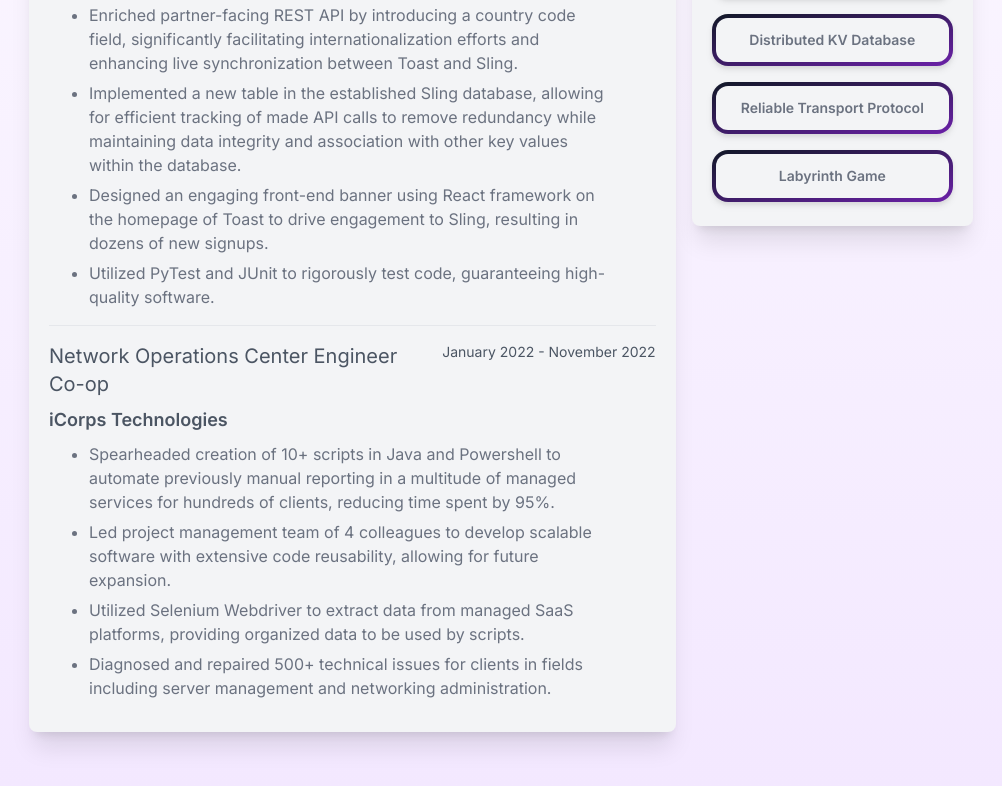
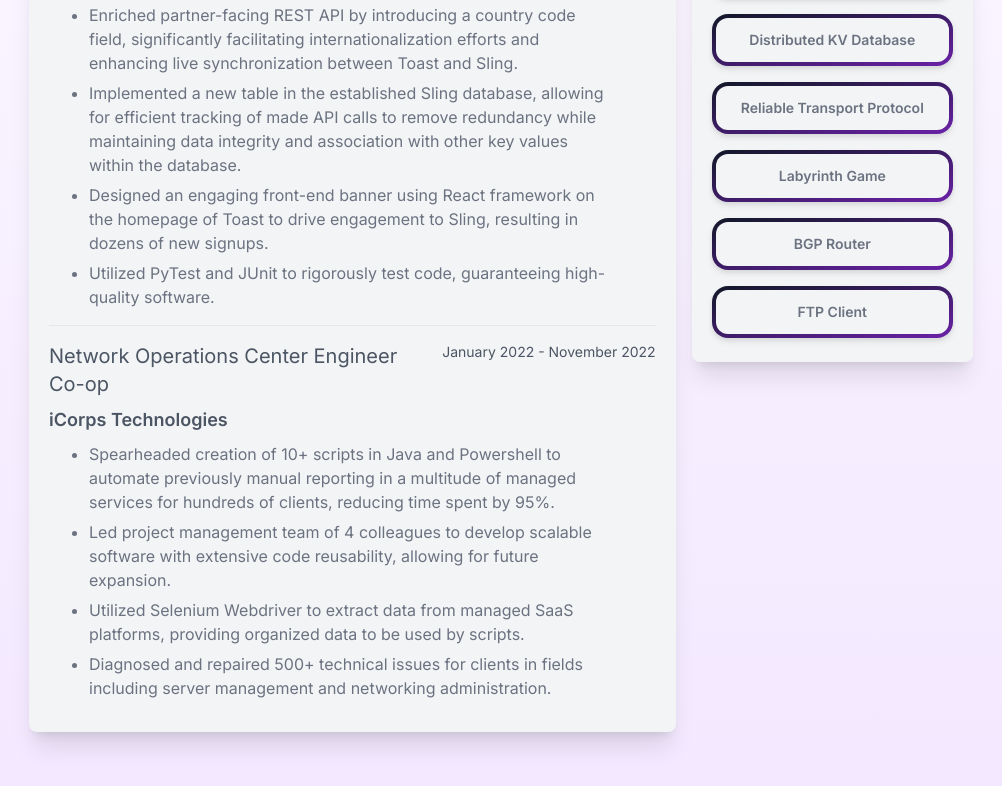
Before and after one commit to nolanpollack/resume, a Next.js app: page / in a window 1280 px wide. Shown: the part 734-1520 px from the top of the page, without its empty margins (139-1141 px from the left). Built offline with nearby package versions, Linux system fonts and the light colour scheme.

Commit message:
more projects

```diff
--- a/src/app/components/ProjectsSection.tsx
+++ b/src/app/components/ProjectsSection.tsx
@@ -5,19 +5,49 @@
 import { useState } from "react";
 import Modal from "@/components/Modal";
 import TextItem from "@/components/TextItem";
+import github from "@/assets/github.svg";
+import Image from "next/image";
+import icon from "@/app/icon.svg";
+
+function LinkWithIcon({
+  link,
+  linkIcon,
+  alt,
+}: {
+  link: string;
+  linkIcon: any;
+  alt: string;
+}) {
+  return (
+    <a
+      className="flex flex-row space-x-2 rounded-lg px-1 pt-0 hover:bg-gray-200"
+      href={link}
+      target="_blank"
+    >
+      <Image src={linkIcon} alt={alt} width={15} height={15} />
+      <H5>{link}</H5>
+    </a>
+  );
+}
+
+type LinkProps = {
+  link: string;
+  linkIcon: any;
+  alt: string;
+};
 
 function Project({
   title,
   date,
   description,
   skills,
-  link,
+  links,
 }: {
   title: string;
   date: string;
   description: string[];
   skills?: string[];
-  link?: string;
+  links?: LinkProps[];
 }) {
   const [isOpen, setIsOpen] = useState(false);
 
@@ -30,16 +60,32 @@
     ? skills.map((skill, index) => <TextItem key={index} title={skill} />)
     : null;
 
+  const linksWithIcons = links
+    ? links.map((link) => (
+        <LinkWithIcon
+          key={link.link}
+          link={link.link}
+          linkIcon={link.linkIcon}
+          alt={link.alt}
+        />
+      ))
+    : null;
+
   return (
     <div>
       <Button title={title} onClick={() => setIsOpen(true)} />
       <Modal title={title} date={date} isOpen={isOpen} setIsOpen={setIsOpen}>
         <div className="divide-y">
-          <ul className="text-gray-600">{bullets}</ul>
+          <ul className="text-pretty text-gray-600">{bullets}</ul>
           {skills && (
             <div className="mt-2 pt-3">
               <p className="mr-1 inline-flex text-gray-600">Skills: </p>
               {skillItems}
+            </div>
+          )}
+          {links && (
+            <div className="mt-3 pt-3">
+              <div className="inline-flex flex-col">{linksWithIcons}</div>
             </div>
           )}
         </div>
@@ -62,6 +108,18 @@
           "Deployed website to Vercel",
         ]}
         skills={["Next.js", "React", "Tailwind CSS"]}
+        links={[
+          {
+            link: "https://nolanpollack.com",
+            linkIcon: icon,
+            alt: "Website Favicon",
+          },
+          {
+            link: "https://github.com/nolanpollack/resume",
+            linkIcon: github,
+            alt: "GitHub Logo",
+          },
+        ]}
       />
       <Project
         title={"Multi-Threaded KV Store"}
@@ -89,6 +147,13 @@
           "Designed and integrated a UDP message handling mechanism using Java Datagram Sockets, enabling efficient communication between nodes",
         ]}
         skills={["Java", "Raft", "UDP", "Distributed Systems"]}
+        links={[
+          {
+            link: "https://github.com/nolanpollack/Distributed-Key-Value-Database",
+            linkIcon: github,
+            alt: "GitHub Logo",
+          },
+        ]}
       />
       <Project
         title={"Reliable Transport Protocol"}
@@ -116,6 +181,40 @@
           "JSON",
           "JUnit",
         ]}
+        links={[
+          {
+            link: "https://github.com/nolanpollack/labyrinth-game",
+            linkIcon: github,
+            alt: "GitHub Logo",
+          },
+        ]}
+      />
+      <Project
+        title={"BGP Router"}
+        date={"February 2023"}
+        description={[
+          "A simulation of a BGP Router in Java",
+          "Accepts route announcements from simulated peer routers",
+          "Generates new route announcements for peer routers",
+          "Manages and compresses a forwarding table",
+          "Forwards data packets that arrive from simulated internet users",
+        ]}
+        skills={["Java", "BGP", "Routing"]}
+        links={[
+          {
+            link: "https://github.com/nolanpollack/BGP-Router",
+            linkIcon: github,
+            alt: "GitHub Logo",
+          },
+        ]}
+      />
+      <Project
+        title={"FTP Client"}
+        date={"January 2023"}
+        description={[
+          "Developed an FTP client that can be used for listing, copying, moving, and deleting files and directories on remote FTP servers",
+        ]}
+        skills={["Java", "FTP"]}
       />
     </Box>
   );
--- a/src/app/layout.tsx
+++ b/src/app/layout.tsx
@@ -18,7 +18,11 @@
 }>) {
   return (
     <html lang="en">
-      <body className={inter.className}>
+      <body
+        className={
+          inter.className + " bg-gradient-to-b from-white to-purple-100"
+        }
+      >
         {children}
         <SpeedInsights />
         <Analytics />
```
